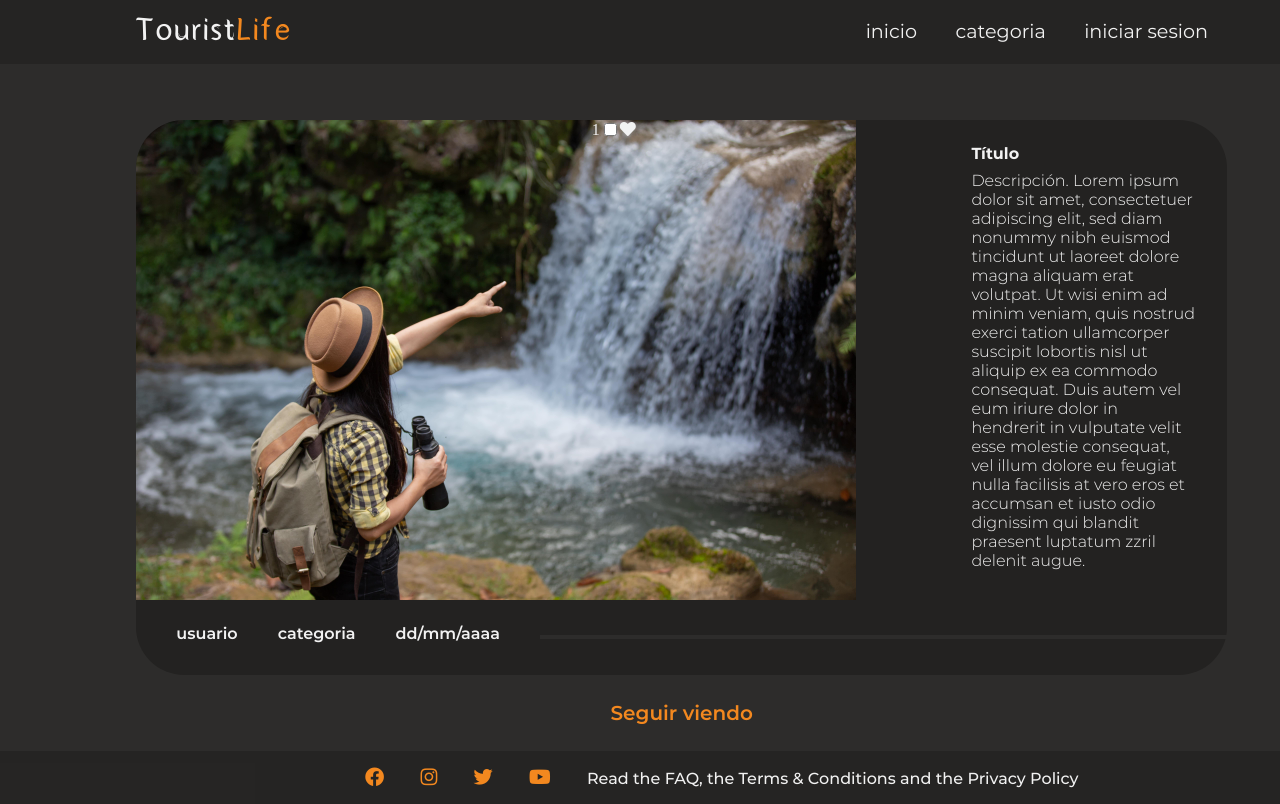
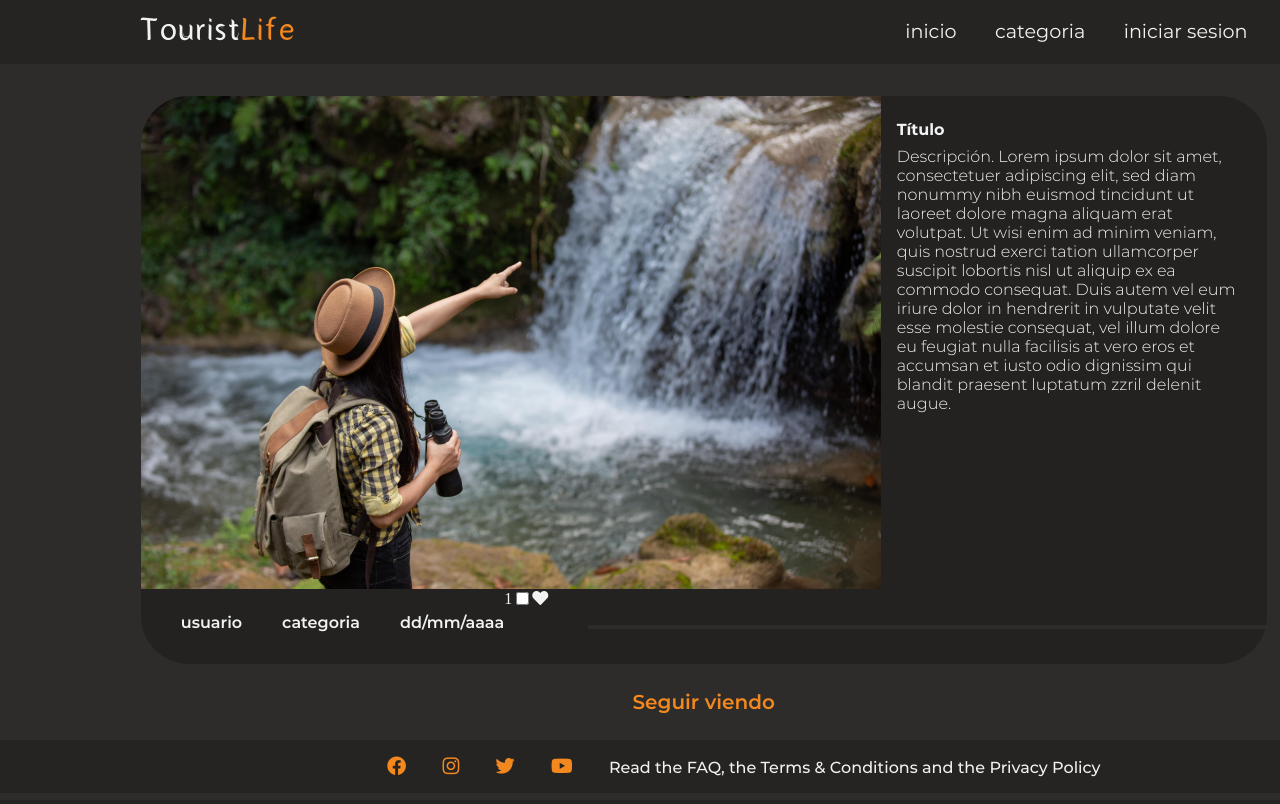
Before and after one commit to JeanPaulCE/TouristLife, a PHP site: page /detalle-lugar.html in a window 1280 px wide; the page is wider, and only the part inside the window is pictured. After the commit the page ends 777 px from the top of that part, so only its background shows below. Run offline with PHP 8.4, Linux system fonts and the light colour scheme.

Commit message:
cambio a grid

```diff
--- a/css/detalle-lugar.css
+++ b/css/detalle-lugar.css
@@ -5,36 +5,40 @@ body {
 
 .inner-col {
     display: grid;
-    grid-auto-flow: column;
-    gap: 2em;
+    gap:0.5em;
+    grid-template-columns: repeat(3,1fr);
 }
 
 .inner-row {
     display: inline-flex;
     grid-auto-flow: row;
 }
-
+.container-img{
+    grid-column-start: 1;
+    grid-column-end:2;
+    width: 200%;
+}
 .inner-image {
     display: block;
-    width: 170%;
+    width: 100%;
     margin: auto;
     border-top-left-radius: 3em;
 }
 
 .inner-text {
+    grid-column-start: 3;
     display: block;
-    width: 40%;
-    margin-left: auto;
-    margin-right: 2em;
+    padding-right: 1.5em;
+
 }
 
 .detail-container {
-
     background: var(--background);
     border-radius: 3em;
-    margin-top: 15vh;
+    margin-top: 12vh;
     margin-bottom: 0em;
     height: auto;
+    width: 100%;
 }
 
 .detail-title {
--- a/detalle-lugar.html
+++ b/detalle-lugar.html
@@ -47,16 +47,11 @@
         <section class="inner-grid">
             <div class="detail-container">
                 <div class="inner-col">
-                    <img class="inner-image" src="./imgs/prueba-detalle.jpg" alt="imagen">
-                    <div>
-                        <div class="inner-row">
-                            <p class="center-vertical">1</p>
-                            <input id="menu" type="checkbox">
-                            <label for="menu" class="center-vertical">
-                                <i class="fas fa-heart"></i>
-                            </label>
-                        </div>
+                    <div class="container-img">
+                        <img class="inner-image" src="./imgs/prueba-detalle.jpg" alt="imagen">
                     </div>
+
+
                     <div class="inner-text">
                         <h3 class="detail-title text-16">Título</h3>
                         <p class="detail-description text-16">Descripción. Lorem ipsum dolor sit amet, consectetuer
@@ -72,6 +67,15 @@
                     <p class="detail-bottom text-16">usuario</p>
                     <p class="detail-bottom text-16">categoria</p>
                     <p class="detail-bottom text-16">dd/mm/aaaa</p>
+                    <div>
+                        <div class="inner-row">
+                            <p class="center-vertical">1</p>
+                            <input id="menu" type="checkbox">
+                            <label for="menu" class="center-vertical">
+                                <i class="fas fa-heart"></i>
+                            </label>
+                        </div>
+                    </div>
                     <div class="line"></div>
                 </div>
             </div>
```
